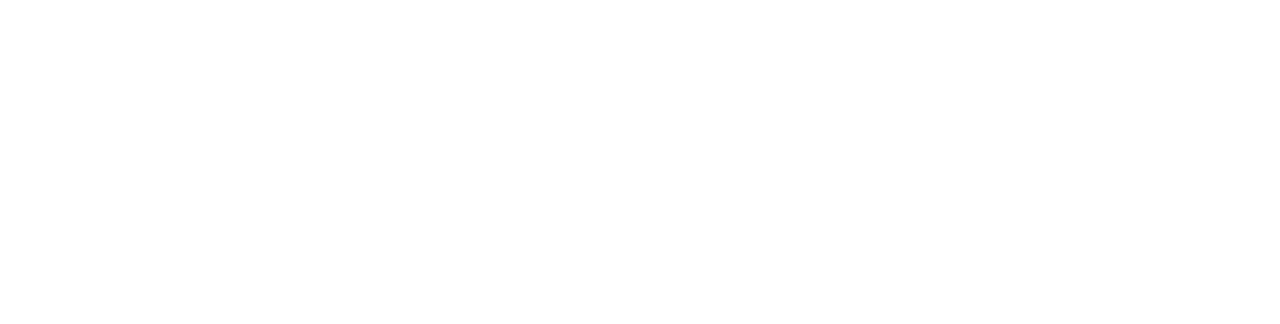
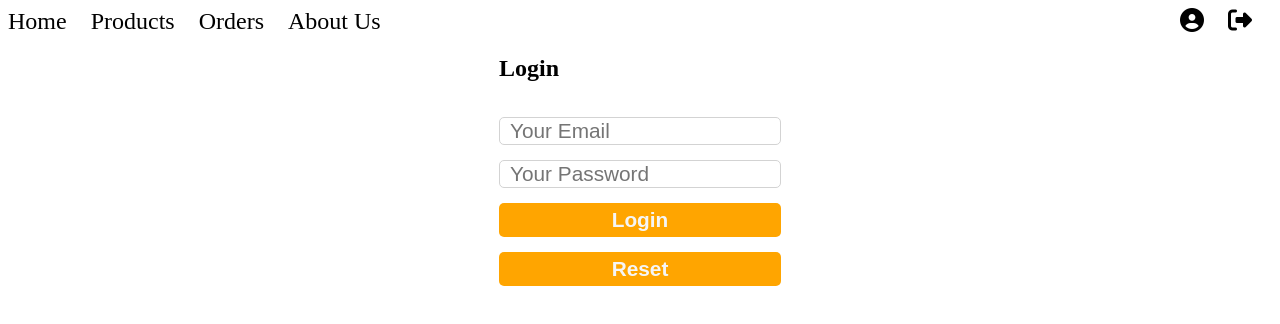
Before and after one commit to faisal2410/nav-login, a plain HTML site: page index.html in a window 1280 px wide. Drawn offline with Linux system fonts and the light colour scheme.

Commit message:
nav and login added

```diff
--- a/index.html
+++ b/index.html
@@ -4,9 +4,67 @@
     <meta charset="UTF-8">
     <meta http-equiv="X-UA-Compatible" content="IE=edge">
     <meta name="viewport" content="width=device-width, initial-scale=1.0">
+    <script src="https://kit.fontawesome.com/7de0217be2.js" crossorigin="anonymous"></script>
     <title>nav-login</title>
+    <style>
+        .login-container{
+            display:flex;
+            justify-content:center;
+        }
+        .login-form{
+            display:flex;
+            flex-direction:column;
+
+        }
+        .login-form input, button{
+            font-size:1.3em;
+            margin-top:15px;
+            border:1px solid lightgrey;
+            padding-left: 10px;
+            border-radius:5px;
+        }
+        .login-form button{
+            background-color:orange;
+            color:whitesmoke;
+            font-weight:700;
+            padding:5px;
+            border:0;
+        }
+        nav{
+            display:flex;
+            justify-content: space-between;
+        }
+        nav a{
+            text-decoration:none;
+            color:black;
+            font-size:1.5em;
+            margin-right: 20px;
+        }
+    </style>
 </head>
 <body>
-
+    <header class="header">
+        <nav>
+            <span>
+                <a href="">Home</a>
+                <a href="">Products</a>
+                <a href="">Orders</a>
+                <a href="">About Us</a>
+            </span>
+            <span>
+                <a href=""><i class="fas fa-user-circle"></i></a>
+                <a href=""><i class="fas fa-sign-out-alt"></i></a>
+            </span>
+        </nav>
+    </header>
+    <section class="login-container">
+        <form action="" class="login-form">
+            <h2>Login</h2>
+            <input type="email" name="email" id="" placeholder="Your Email" required>
+            <input type="password" name="password" id="" placeholder="Your Password" required>
+            <button type="submit">Login</button>
+            <button type="reset">Reset</button>
+        </form>
+    </section>
 </body>
 </html>
```
